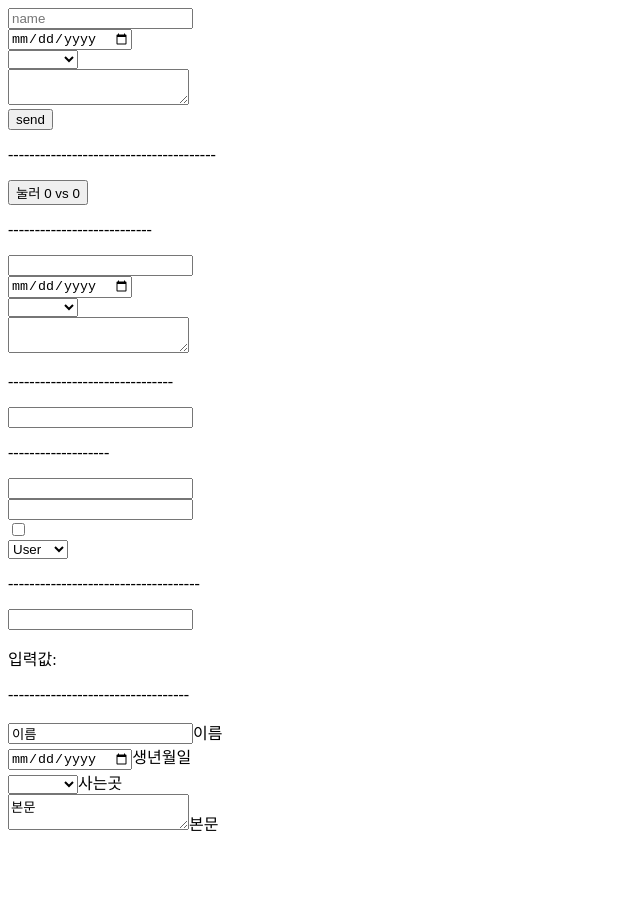
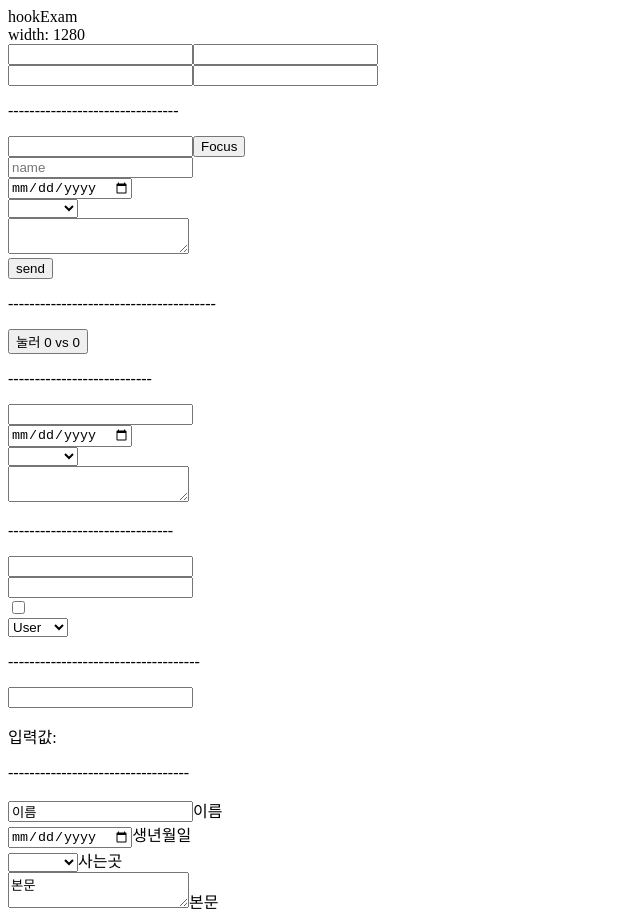
Before and after one commit to yulfather/onebite-react, a React (Vite) app in the folder section05/: page / in a window 1280 px wide. Shown: the whole page, without its empty margins (0-640 px from the left). Before the commit the page ends 843 px from the top, so only its background shows below. Built offline with nearby package versions, Linux system fonts and the light colour scheme.

Commit message:
section05완료

```diff
--- a/section05/src/App4.jsx
+++ b/section05/src/App4.jsx
@@ -1,20 +1,20 @@
 import "./App.css";
 import Register from "./components/Register";
 import { InputExample1, InputExample2 } from "./components/InputExample";
-import LoginForm from "./components/LoginForm";
 import NewRegister from "./components/NewRegister";
 import AppRef from "./components/AppRef";
 import RefRegister from "./components/RefRegister";
+import HookExam from "./components/HookExam";
 
 // State로 사용자 입력 관리하기1
 
 function App4() {
   return (
     <>
+      <HookExam />
       <RefRegister />
       <AppRef />
       <NewRegister />
-      <LoginForm />
       <InputExample2 />
       <InputExample1 />
       <Register />
--- a/section05/src/components/HookExam.jsx
+++ b/section05/src/components/HookExam.jsx
@@ -1,5 +1,12 @@
-// 1. React Hooks
+import { useState, useRef, useEffect } from "react";
+import useInput from "./../hooks/useInput";
+// 1. React Hooks - 낚아채다
 // -> 클래스 컴포넌트의 기능을 함수 컴포넌트에서도 이용할 수 있도록
+
+// 3가지 hook 관련된 팁
+// 1). 훅은 함수 컴포넌트, 커스텀 훅 내부에서만 호출 가능
+// 2). 조건부로 호출될 수 없다.
+// 3). 나만의 훅 (custom hook) 직접 만들 수 있다.
 
 // 1-1. React Hooks가 하는 일 한 문장 요약
 // - 함수 컴포넌트가 렌더링 사이클(렌더 -> 커밋)동안 "상태/부수효과/메모이제이션/외부컨텍스트"
@@ -26,10 +33,182 @@
 //     "저번 렌더의 2번째 훅"과 다른 훅이 되어 데이터가 꼬임
 // - 컴포넌트 최상단에서만 호출 -> 호출 순서 고정
 
-// 1-3. "내부 구조"를 아주 단순화한 의사 코드
-// 아래는 실제 React 코드아님 최소모델
+// Hook별 "작동원리" + 내부관점 + 예제
 
-let currentFiber = null;
-let hookIndex = 0;
+// A. useState - State 기능을 낚아 채오는 Hook
+// - 작동원리
+//  - 상태값을 React 저장소에 보관
+//  - setState호출 -> React가 "업데이트 큐"에 넣고 -> 다음 렌더에서 반영
+function LoginForm() {
+  const [form, setForm] = useState({
+    email: "",
+    password: "",
+  });
 
-function render(Component) {}
+  const handleChange = (e) => {
+    const { name, value } = e.target;
+    setForm((prev) => ({ ...prev, [name]: value })); // 모든 업데이트 안전하게 누적
+    // setForm((prev) => {return {...prev, [name]: value}}) 중괄호를 안쓰려면 이런식으로 표현
+    // setForm({...form, [name]: value}) 직접전달 방식은 불변성의 법칙으로 오류가능성이 높음
+  };
+  // 포인트: setForm(prev => ...)형태(함수형 업데이트)는 동시성/배치 업데이트에서 안전
+
+  return (
+    <>
+      <input name="email" value={form.email} onChange={handleChange} />
+      <input name="password" value={form.password} onChange={handleChange} />
+      <p>--------------------------------</p>
+    </>
+  );
+}
+
+// B. useRef - Reference 기능을 낚아 채오는 Hook
+// 작동원리
+// {current: ...} 객체를 한 번 만들고 계속 유지
+// .current 변경은 렌더 트리거가 아님 (UI 반영 목적이 아니라 "값 보관/DOM 참조"에 적합)
+// 실무 예제: DOM포커스 + 렌더 없이 값 누적
+function Demo() {
+  const inputRef = useRef(null);
+  const clickCountRef = useRef(0);
+
+  const focusAndCount = () => {
+    clickCountRef.current += 1;
+    inputRef.current?.focus();
+    console.log("clickCountRef: ", clickCountRef.current);
+  };
+
+  return (
+    <>
+      <input ref={inputRef} />
+      <button onClick={focusAndCount}>Focus</button>
+    </>
+  );
+}
+
+// C. useEffect
+// 작동원리(렌더/커밋관점)
+//  - 렌더링 중에는 "무엇을 해야한다"를 등록만 함
+//  - 실제 DOM 반영(커밋) 이후에 effect가 실행
+//  - 의존성 배열이 바뀌면 이전 effect cleanup -> 새 effect실행
+
+// 실무예제: 이벤트 구독 / 해제
+function WindowWidth() {
+  const [width, setWidth] = useState(window.innerWidth);
+
+  useEffect(() => {
+    function onResize() {
+      setWidth(window.innerWidth);
+    }
+
+    window.addEventListener("resize: ", onResize);
+    return () => window.removeEventListener("resize: ", onResize);
+  }, []);
+
+  return <div>width: {width}</div>;
+}
+
+// 0) 코드의 목적
+//  - 최초 렌더 시 window.innerWidth를 읽어 width 상태로 저장
+//  - 창 크기가 바뀔 대마다 setWidth(window.innerWidth) 실행
+//  - 그 결과 컴포넌트가 재렌더되고 <div>width: ...</div>가 최신값으로 갱신
+
+// 1) 최초 마운트(첫 화면 표시) 때: 단계별
+
+// 1-1. 함수 컴포넌트 호출(렌더 단계)
+//  -> React가 WindowWidth()를 실행
+// const [width, setWidth] = useState(window, innerWidth);
+// - 여기서 벌어지는 일:
+//  -> 브라우저에서 현재 창너비를 읽는다(window.innerWidth)
+//  -> useState(초기값)이 "초기 렌더에서만" 그 값을 상태로 저장
+//  -> 반환값:
+//   \> width = 초기 너비 값
+//   \> setWidth = 나중에 width를 바꾸는 함수
+//  -> 중요한 포인트: useState(initial)의 initial은 첫 렌더에서만 상태 슬롯을 채움
+
+// 1-2. JSX반환(렌더 결과 생성)
+// return <div>width: {width}</div>
+// - React는 이 결과로 "가상 트리(React element)"를 만들고, 이전 화면과 비교 준비
+
+// 1-3. DOM반영(커밋)
+// - React가 실제 DOM에 <div>를 붙임
+// - 화면에 whidth: 1200 같은 값이 표시
+
+// 2) useEffect등록과 실행: "언제 실행되나"
+// useEffect(() => {
+//   function onResize() {
+//     setWidth(window.innerWidth);
+//   }
+
+//   window.addEventListener("resize: ", onResize);
+//   return () => window.removeEventListener("resize: ", onResize);
+// }, []);
+
+// 2-1. 렌더 중에는 실행되지 않는다.
+// - useEffect 콜백은 렌더 중에 바로 실행되지 않습니다.
+// - 렌더 중에는 "이 이펙트를 나중에 실행해야 한다"라고 React가 등록만 해둠
+
+// 2-2. 커밋이후(브라우저 페인트 이후)에 실행
+// - DOM이 실제로 붙고 화면이 반영된 뒤에 React가 effect를 실행
+// - 이 시점에 아래가 실행
+
+// (1) onResize함수실행
+//   function onResize() {
+//     setWidth(window.innerWidth);
+//   }
+//  -> 이 함수는 "resize 이벤트가 발행했을 때 실행할 헨들러"
+
+// (2) resize 이벤트 구독
+//  window.addEventListener("resize: ", onResize);
+//  -> 이제부터 브라우저 창 크기가 바뀌면 브라우저가 onResize를 호출
+
+// (3) cleanup 함수반환(등록)
+//  return () => window.removeEventListener("resize: ", onResize);
+//  -> React는 이 함수를 저장해 두었다가 실행
+//   \> 컴포넌트가 사라질 때(unmount)
+//   \> 또는 effect를 다시 실행하기 직전(의존성 변경 시)
+
+// 3) 왜 의존성 배열이 []인가
+// }, []);
+// 의미:
+//  - "이 effect는 처음 마운트될 때 한 번만 실행"
+//  - 그리고 cleanup은 언마운트 때 한 번 실행
+// 동작요약:
+//  - 마운트: addEvenListener 1회
+//  - 언마운트: removeEventListener 1회
+
+// 나만의 custom hook 만들기
+// -> 각각의 컴포넌트마다 useState로 만들고 OnChange등 이벤트 헨들러 설정을 반복하게됨
+// -> 커스텀 훅을 만들려는 함수명앞에 "use"를 붙여 사용
+// -> 일반적인 실무에서는 src폴더에 hooks 전용폴더를 만들어서관리
+// function useInput() {
+//   const [input, setInput] = useState("");
+
+//   const onChange = (e) => {
+//     setInput(e.target.value);
+//   };
+
+//   return [input, onChange];
+// }
+
+const HookExam = () => {
+  // 나만의 커스텀훅을 컴포넌트 내부에서 구조분해할당으로 받아오기
+  const [input, onChange] = useInput();
+  const [input2, onChange2] = useInput();
+
+  return (
+    <>
+      <div>hookExam</div>
+      <div>
+        <WindowWidth />
+      </div>
+      <div>
+        <input value={input} onChange={onChange} />
+        <input value={input2} onChange={onChange2} />
+      </div>
+      <LoginForm />
+      <Demo />
+    </>
+  );
+};
+
+export default HookExam;
--- /dev/null
+++ b/section05/src/hooks/useInput.jsx
@@ -0,0 +1,11 @@
+import { useState } from "react";
+
+export default function useInput() {
+  const [input, setInput] = useState("");
+
+  const onChange = (e) => {
+    setInput(e.target.value);
+  };
+
+  return [input, onChange];
+}
```
